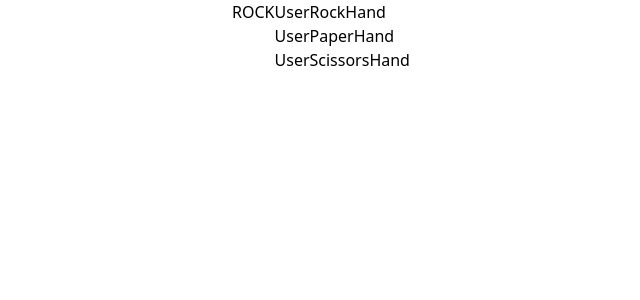
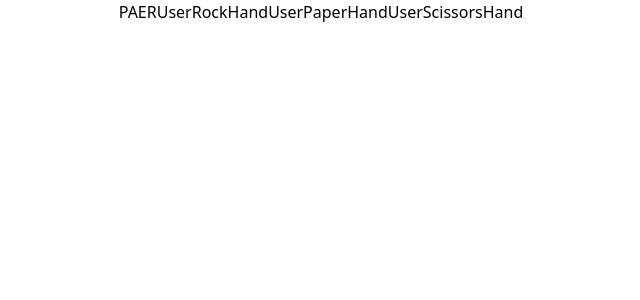
Before and after one commit to Mojakun/rock-paper-scissors, a React (Create React App) app: page / in a window 1280 px wide. Shown: the top 300 px of the page, without its empty margins (319-959 px from the left). Built offline with nearby package versions, Linux system fonts and the light colour scheme.

Commit message:
event_implementation

```diff
--- a/src/atomic/organisms/EnemyRandomHand.jsx
+++ b/src/atomic/organisms/EnemyRandomHand.jsx
@@ -4,7 +4,7 @@ const EnemyRandomHand = ({ value }) => {
   if (value == RockPaerScissorsModel.ROCK) {
     return <div>ROCK</div>;
   }
-  if (value == RockPaerScissorsModel.PAER) {
+  if (value == RockPaerScissorsModel.PAPER) {
     return <div>PAER</div>;
   }
   if (value == RockPaerScissorsModel.SCISSORS) {
--- /dev/null
+++ b/src/atomic/organisms/Result.jsx
@@ -0,0 +1,14 @@
+import React from 'react';
+import GameModel from '@models/GameModel';
+
+const Result = ({ result }) => {
+  if (result === GameModel.WIN) {
+    return <div>勝ち</div>;
+  }
+  if (result === GameModel.LOSE) {
+    return <div>負け</div>;
+  }
+  return <></>;
+};
+
+export default Result;
--- a/src/atomic/organisms/UserPaperHand.jsx
+++ b/src/atomic/organisms/UserPaperHand.jsx
@@ -1,7 +1,7 @@
 import React from 'react';
 
-const UserPaperHand = () => {
-  return <div>UserPaperHand</div>;
+const UserPaperHand = ({ onClick }) => {
+  return <div onClick={onClick}>UserPaperHand</div>;
 };
 
 export default UserPaperHand;
--- a/src/atomic/organisms/UserRockHand.jsx
+++ b/src/atomic/organisms/UserRockHand.jsx
@@ -1,7 +1,7 @@
 import React from 'react';
 
-const UserRockHand = () => {
-  return <div>UserRockHand</div>;
+const UserRockHand = ({ onClick }) => {
+  return <div onClick={onClick}>UserRockHand</div>;
 };
 
 export default UserRockHand;
--- a/src/atomic/organisms/UserScissorsHand.jsx
+++ b/src/atomic/organisms/UserScissorsHand.jsx
@@ -1,7 +1,7 @@
 import React from 'react';
 
-const UserScissorsHand = () => {
-  return <div>UserScissorsHand</div>;
+const UserScissorsHand = ({ onClick }) => {
+  return <div onClick={onClick}>UserScissorsHand</div>;
 };
 
 export default UserScissorsHand;
--- a/src/atomic/pages/Home.jsx
+++ b/src/atomic/pages/Home.jsx
@@ -4,19 +4,31 @@ import EnemyRandomHand from '@organisms/EnemyRandomHand';
 import UserScissorsHand from '@organisms/UserScissorsHand';
 import UserRockHand from '@organisms/UserRockHand';
 import UserPaperHand from '@organisms/UserPaperHand';
+import RockPaerScissorsModel from '@models/RockPaerScissorsModel';
+import GameModel from '@models/GameModel';
+import Result from '@organisms/Result';
 const Home = () => {
-  const [enemyValue, setEnemyValue] = useState(1);
+  const [userValue, setUserValue] = useState(1);
+  const [enemyValue, setEnemyValue] = useState(2);
+  const [result, setResult] = useState(0);
+
+  const onClickRockHand = useCallback(() => {
+    setResult(RockPaerScissorsModel.judgementByRock(enemyValue));
+  });
+  const onClickPaerHand = useCallback(() => {
+    setResult(RockPaerScissorsModel.judgementByPaper(enemyValue));
+  });
+  const onClickScissorsHand = useCallback(() => {
+    setResult(RockPaerScissorsModel.judgementByScissors(enemyValue));
+  });
 
   return (
     <Container>
-      <div>
-        <EnemyRandomHand value={enemyValue} />
-      </div>
-      <div>
-        <UserRockHand />
-        <UserPaperHand />
-        <UserScissorsHand />
-      </div>
+      <Result result={result} />
+      <EnemyRandomHand value={enemyValue} />
+      <UserRockHand onClick={onClickRockHand} />
+      <UserPaperHand onClick={onClickPaerHand} />
+      <UserScissorsHand onClick={onClickScissorsHand} />
     </Container>
   );
 };
--- a/src/atomic/templates/Container.jsx
+++ b/src/atomic/templates/Container.jsx
@@ -2,7 +2,7 @@ import React from 'react';
 import { Children } from 'react/cjs/react.production.min';
 
 function Container({ children }) {
-  return <div class="flex justify-center">{children}</div>;
+  return <div className="flex justify-center">{children}</div>;
 }
 
 export default Container;
```
